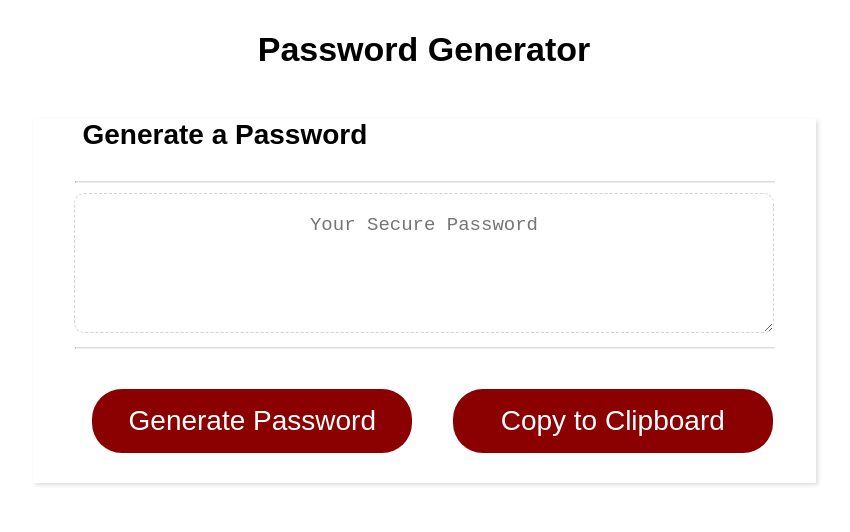
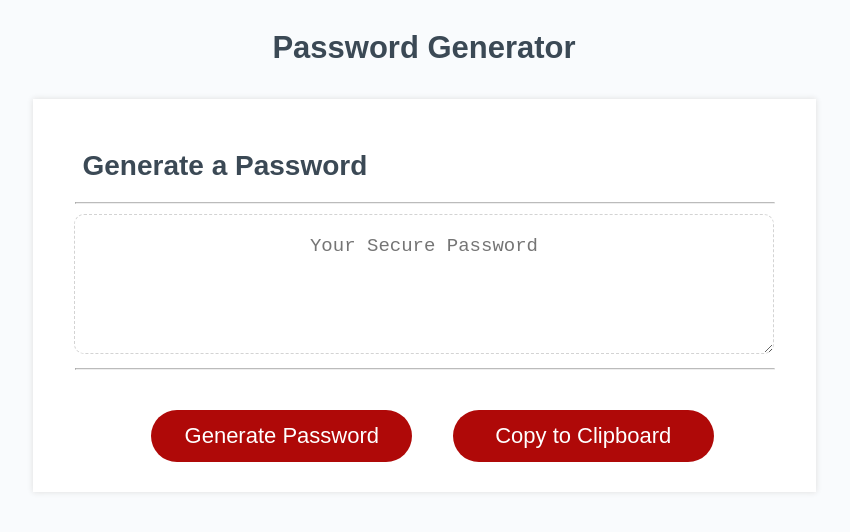
Before and after one commit to digibrill/JavascriptPasswordGenerator-challenge3, a plain HTML site: page index.html in a window 1280 px wide. Shown: the whole page, without its empty margins (216-1066 px from the left). Drawn offline with Linux system fonts and the light colour scheme.

Commit message:
style for card

```diff
--- a/Assets/styles/styles.css
+++ b/Assets/styles/styles.css
@@ -5,27 +5,34 @@
 }
 body {
     font-family: Arial, Helvetica, sans-serif;
+    background-color: #f9fbfd;
 }
 .wrapper {
     width: 783px;
-    background-color: #fff;
+    background-color: #f9fbfd;
     margin: 30px auto 0;
 }
 h1 {
     text-align: center;
-    font-size: 34px;
+    font-size: 31px;
+    color: #3b4955;
 }
 h2 {
     font-size: 28px;
-    margin: 50px 0 30px 50px;
+    margin: 25px 0 20px 50px;
+    padding-top: 25px;
+    color: #3b4955;
 }
 hr {
-    border-top: 1px solid #ddd;
+    border-top: 1px solid #bbb;
     margin: 10px 42px;
     width: 700px;
 }
 .card{
-    box-shadow: 2px 2px 4px #ddd;
+    box-shadow: 0 0 6px #ddd;
+    margin-top: 33px;
+    background-color: #fff;
+    padding-top: 1px;
 }
 .card-body{
     text-align: center;
@@ -38,20 +45,20 @@ hr {
     font-size: 19px;
     text-align: center;
     padding: 20px;
-    color: #000;
+    color: #3b4955;
 }
 .card-footer {
     width: 800px;
     text-align: center;
 }
 .card-footer #generateBtn,.card-footer #copyToClipboardBtn {
-    background-color:darkred;
+    background-color:#af0908;
     color: #fff;
     border: 0;
     border-radius: 30px;
-    padding: 16px;
-    width:320px;
-    font-size: 28px;
+    padding: 13px;
+    width:261px;
+    font-size: 22px;
     margin: 30px 18px;
     display: inline-block;
 }
```
